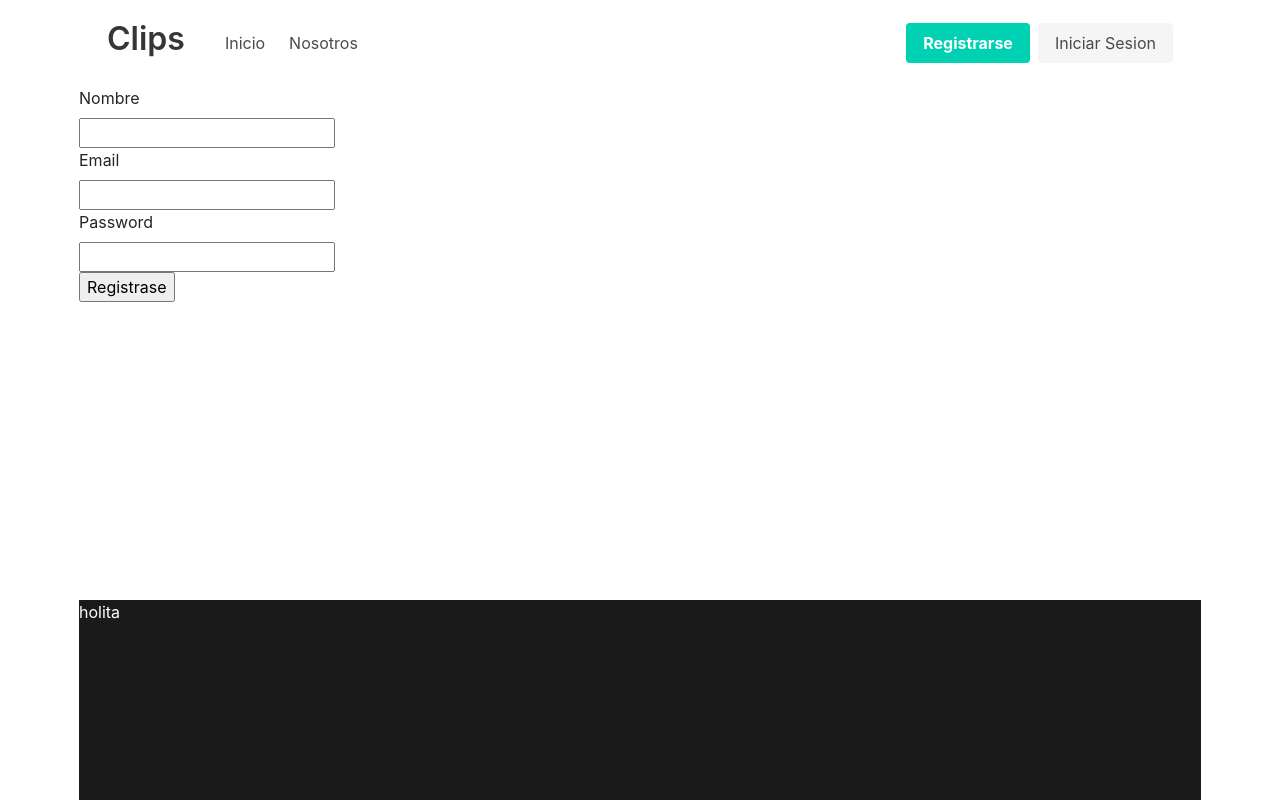
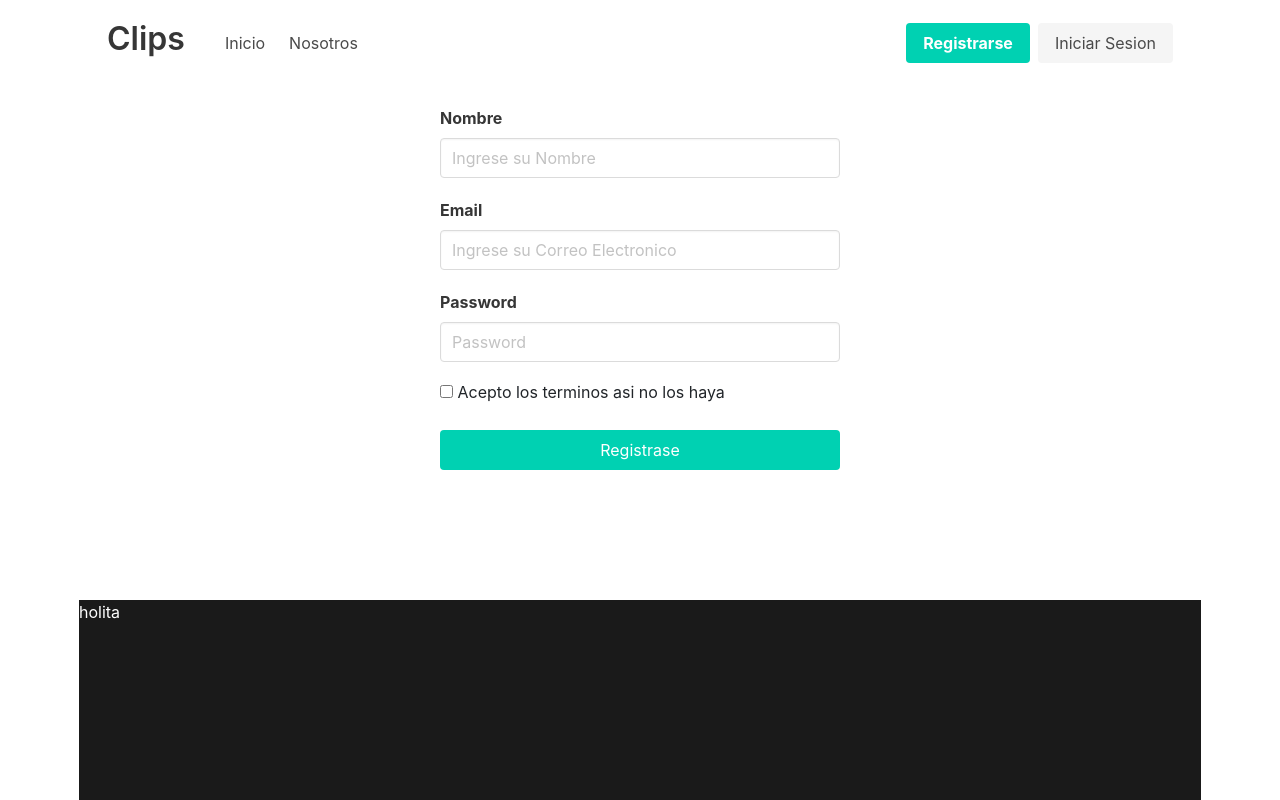
Before and after one commit to neiderortiz12/clipsfront, a Vue app: page /register in a window 1280 px wide. Built offline with nearby package versions, Linux system fonts and the light colour scheme.

Commit message:
version 4 funcional

```diff
--- a/src/App.vue
+++ b/src/App.vue
@@ -42,4 +42,5 @@ export default {
   }
 
 
+
 </style>
--- a/src/components/layout/Header.vue
+++ b/src/components/layout/Header.vue
@@ -18,7 +18,11 @@
                 Inicio
             </router-link>
 
-            <router-link class="navbar-item" to="/">
+            <router-link v-if="user" class="navbar-item" to="/newclip">
+                Nuevo Clip
+            </router-link>
+
+            <router-link class="navbar-item" to="/about">
                 Nosotros
             </router-link>
 
--- a/src/router/index.js
+++ b/src/router/index.js
@@ -4,7 +4,7 @@ import Login from '@/views/Login.vue'
 import Register from '@/views/Register.vue'
 import NewClip from '@/views/NewClip.vue'
 import Dashboard from '@/views/Dashboard.vue'
-
+import About from '@/views/About.vue'
 const routes = [
   {
     path: '/',
@@ -30,6 +30,11 @@ const routes = [
     path: '/dashboard',
     name: 'Dashboard',
     component: Dashboard
+  },
+  {
+    path: '/about',
+    name: 'About',
+    component: About
   }
     //component: () => import(/* webpackChunkName: "about" */ '../views/About.vue')
 ]
--- /dev/null
+++ b/src/views/About.vue
@@ -0,0 +1,114 @@
+<template>
+    <div>
+        <div class="about-section">
+            <h1>About Us Page</h1>
+            <p>Some text about who we are and what we do.</p>
+            <p>Resize the browser window to see that this page is responsive by the way.</p>
+            </div>
+
+            <h2 style="text-align:center">Our Team</h2>
+            <div class="row">
+            <div class="column">
+                <div class="card">
+                <img src="/w3images/team1.jpg" alt="Jane" style="width:100%">
+                <div class="container">
+                    <h2>Jane Doe</h2>
+                    <p class="title">CEO & Founder</p>
+                    <p>Some text that describes me lorem ipsum ipsum lorem.</p>
+                    <p>jane@example.com</p>
+                    <p><button class="button">Contact</button></p>
+                </div>
+                </div>
+            </div>
+
+            <div class="column">
+                <div class="card">
+                <img src="/w3images/team2.jpg" alt="Mike" style="width:100%">
+                <div class="container">
+                    <h2>Mike Ross</h2>
+                    <p class="title">Art Director</p>
+                    <p>Some text that describes me lorem ipsum ipsum lorem.</p>
+                    <p>mike@example.com</p>
+                    <p><button class="button">Contact</button></p>
+                </div>
+                </div>
+            </div>
+        </div>
+    </div>
+</template>
+
+<style scoped>
+body {
+  font-family: Arial, Helvetica, sans-serif;
+  margin: 0;
+}
+
+html {
+  box-sizing: border-box;
+}
+
+*, *:before, *:after {
+  box-sizing: inherit;
+}
+.row{
+    max-width: 600px;
+    margin: auto;
+}
+
+.column {
+  float: left;
+  width: 33.3%;
+  max-width: 400px;
+  margin-bottom: 16px;
+  padding: 0 8px;
+}
+
+.card {
+  box-shadow: 0 4px 8px 0 rgba(0, 0, 0, 0.2);
+  margin: 8px;
+}
+
+.about-section {
+  padding: 50px;
+  text-align: center;
+  background-color: #474e5d;
+  color: white;
+}
+
+.container {
+  padding: 0 16px;
+}
+
+.container::after, .row::after {
+  content: "";
+  clear: both;
+  display: table;
+}
+
+.title {
+  color: grey;
+}
+
+.button {
+  border: none;
+  outline: 0;
+  display: inline-block;
+  padding: 8px;
+  color: white;
+  background-color: #000;
+  text-align: center;
+  cursor: pointer;
+  width: 100%;
+}
+
+.button:hover {
+  background-color: #555;
+}
+
+@media screen and (max-width: 650px) {
+  .column {
+    width: 100%;
+    display: block;
+  }
+}
+</style>
--- a/src/views/Home.vue
+++ b/src/views/Home.vue
@@ -96,6 +96,7 @@ export default {
 
 .dash div:hover{
     transform: scale(1.1);
+    z-index: 1;
 
 }
 .dash div {
--- a/src/views/NewClip.vue
+++ b/src/views/NewClip.vue
@@ -1,29 +1,32 @@
 <template>
     <div>
-        <div class="container">
+        <p class="panel-heading">
+            Agregar Nuevo Clip
+        </p>
+        <div class="field">
             <form ction="" v-on:submit.prevent="createNewClip();"  enctype="multipart/form-data">
                 <div >
-                    <label for="" >Nombre</label>
-                    <div >
-                        <input type="text" name="nombre" id="nombre" v-model="form.nombre">
+                    <label for="" class="label" >Nombre</label>
+                    <div class="control">
+                        <input class="input" type="text" name="nombre" id="nombre" v-model="form.nombre" placeholder="Nombre del Nuevo Clip">
                     </div>
                 </div>
                 <div >
-                        <label for="" >clip</label>
-                        <div >
-                            <input type="file" @change="processFile($event)" >
-                        </div>
+                    <label for="" class="label" >Seleccione un Clip</label>
+                    <div >
+                        <input class="input" type="file" @change="processFile($event)" >
+                    </div>
                 </div>
                 <div >
-                        <label for="" >descripcion</label>
-                        <div >
-                            <input type="text" name="descripcion" id="descripcion" v-model="form.descripcion">
-                        </div>
+                    <label for="" class="label" >Descripción</label>
+                    <div class="control">
+                        <textarea class="input" name="descripcion" id="descripcion" v-model="form.descripcion" placeholder="Agregar Una Descripción"></textarea>
+                    </div>
                 </div>
                 <div >
-                        <div >
-                            <input type="submit" value="Crear">
-                        </div>
+                    <div class="control">
+                        <input class="button is-primary" type="submit" value="Crear">
+                    </div>
                 </div>
             </form>
         </div>
@@ -31,6 +34,7 @@
 </template>
 <script>
 import axios from 'axios'
+
 export default {
     name:'NewClip',
     data(){
@@ -55,6 +59,7 @@ export default {
             fr.append('clip', this.clip);
             fr.append('nombre', this.form.nombre);
             fr.append('descripcion', this.form.descripcion);
+            fr.append('user', localStorage.getItem('id'));
             console.log(fr);
             axios.post('http://localhost:8000/api/clips/create', fr, {headers:{Authorization:'Bearer '+localStorage.getItem('token')}}).then(res=>{
                 console.log(res);
@@ -65,3 +70,19 @@ export default {
 }
 
 </script>
+<style scoped>
+    .field{
+        max-width: 400px;
+        margin: auto;
+    }
+    .label{
+        margin-top: 20px;
+    }
+    .button{
+        margin-top:20px;
+        margin-bottom: 20px ;
+        width:100%;
+
+    }
+
+</style>
--- a/src/views/Register.vue
+++ b/src/views/Register.vue
@@ -1,27 +1,36 @@
 <template>
-    <div>
+    <div class="field">
         <form action="">
             <div>
-                <label for="">Nombre</label>
-                <div>
-                    <input type="text" name="name" id="name" v-model="form.name">
+                <label class="label" for="">Nombre</label>
+                <div class="control">
+                    <input class="input" type="text" name="name" id="name" v-model="form.name" placeholder="Ingrese su Nombre">
                 </div>
             </div>
             <div>
-                <label for="">Email</label>
+                <label class="label" for="">Email</label>
                 <div>
-                    <input type="email" name="email" id="email" v-model="form.email">
+                    <input class="input" type="email" name="email" id="email" v-model="form.email" placeholder="Ingrese su Correo Electronico">
                 </div>
             </div>
             <div>
-                <label for="">Password</label>
+                <label class="label" for="">Password</label>
                 <div>
-                    <input type="password" name="password" id="password" v-model="form.password">
+                    <input class="input" type="password" name="password" id="password" v-model="form.password" placeholder="Password">
                 </div>
             </div>
+
+            <div class="control">
+                <label class="checkbox">
+                    <input type="checkbox" id="#cleck" v-model="cleck">
+                Acepto los terminos asi no los haya
+                </label>
+            </div>
+
+
             <div>
-                <div>
-                    <input type="button" value="Registrase" v-on:click="registrarse()">
+                <div class="control">
+                    <input class="button is-primary" type="button" value="Registrase" v-on:click="registrarse()">
                 </div>
             </div>
         </form>
@@ -39,7 +48,8 @@ export default {
                 "name":"",
                 "email":"",
                 "password":""
-            }
+            },
+            cleck:false
         }
     },
     methods:{
@@ -55,5 +65,17 @@ export default {
 </script>
 
 <style scoped>
+    .field{
+        max-width: 400px;
+        margin: auto;
+    }
+    .label, .checkbox{
+        margin-top: 20px;
+    }
+    .button{
+        margin-top:20px;
+        margin-bottom: 20px ;
+        width:100%;
 
+    }
 </style>
```
